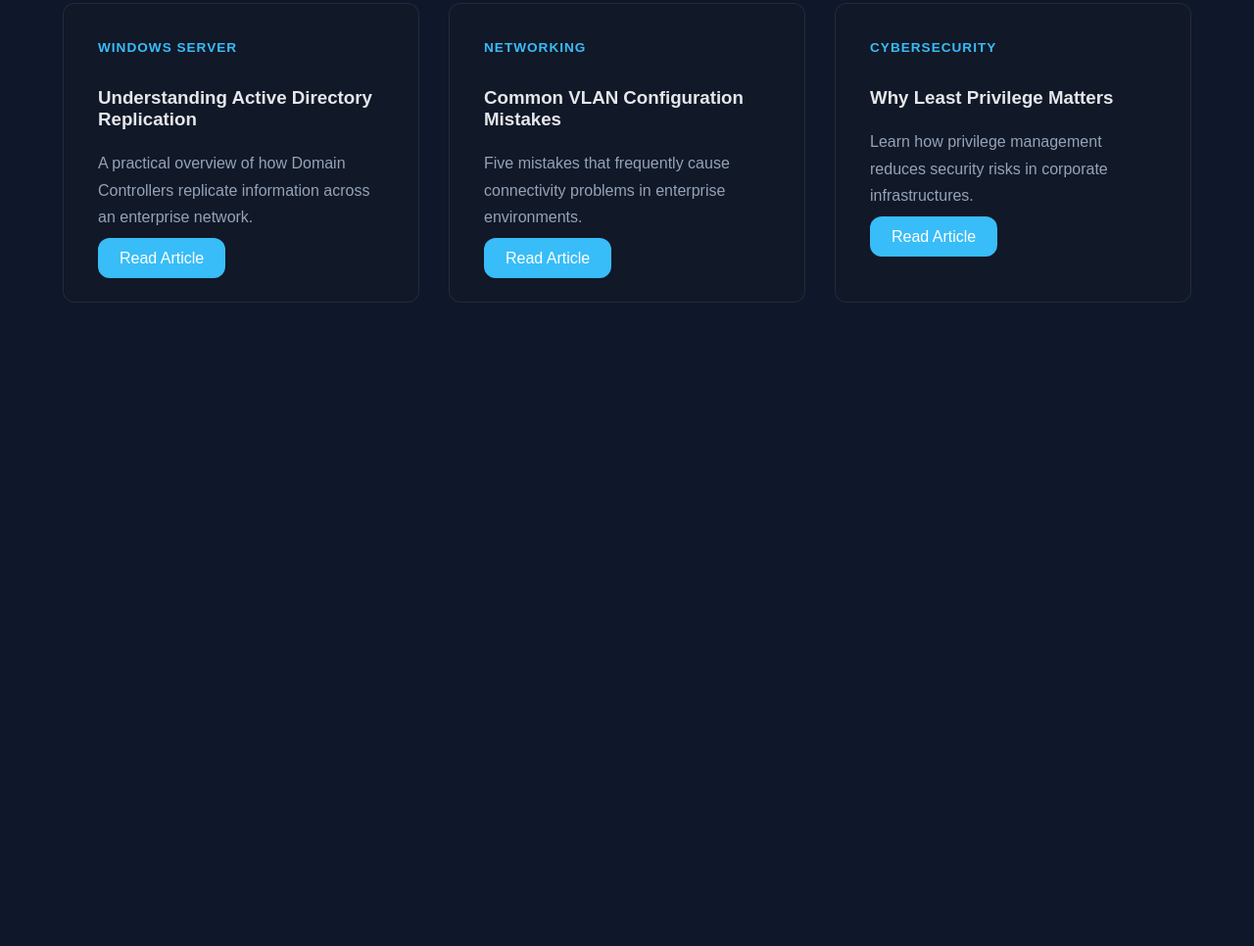
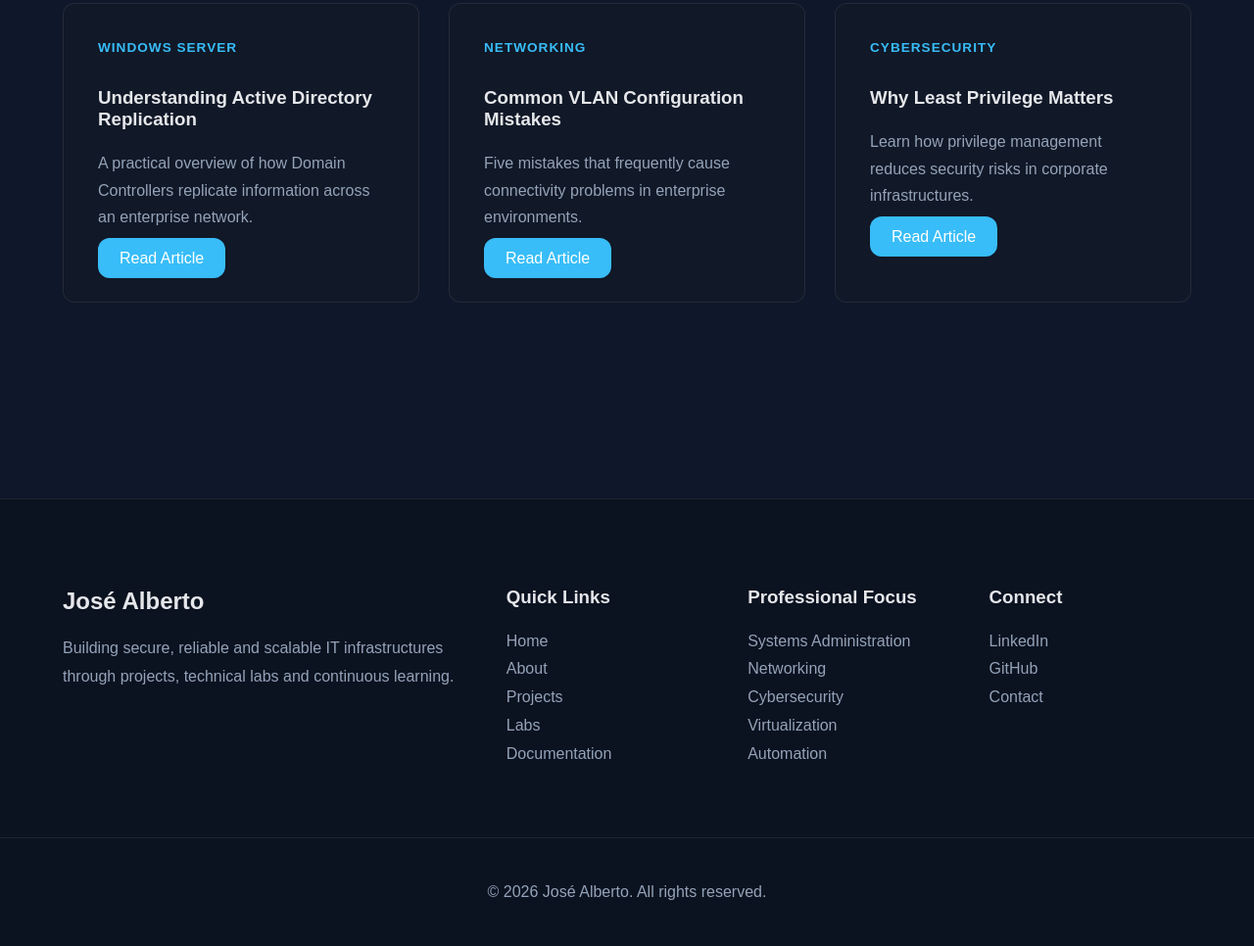
Before and after one commit to ABNEURY/abneury-portfolio, a plain HTML site: page index.html in a window 1280 px wide. Shown: the part 5883-6849 px from the top of the page at 98% size. Before the commit the page ends 6292 px from the top, so only its background shows below. Drawn offline with Linux system fonts and the light colour scheme.

Commit message:
Complete Home page v1.0 with professional footer

```diff
--- /dev/null
+++ b/assets/css/footer.css
@@ -0,0 +1,41 @@
+.footer{
+    margin-top:100px;
+    background:#0b1220;
+    border-top:1px solid rgba(255,255,255,.08);
+}
+
+.footer-grid{
+    display:grid;
+    grid-template-columns:2fr 1fr 1fr 1fr;
+    gap:40px;
+    padding:70px 0;
+}
+
+.footer h2,
+.footer h3{
+    margin-bottom:20px;
+}
+
+.footer p,
+.footer li,
+.footer a{
+    color:var(--muted);
+    line-height:1.8;
+    text-decoration:none;
+}
+
+.footer ul{
+    list-style:none;
+    padding:0;
+    margin:0;
+}
+
+.footer a:hover{
+    color:var(--primary);
+}
+
+.footer-bottom{
+    border-top:1px solid rgba(255,255,255,.08);
+    text-align:center;
+    padding:25px 0;
+}
--- a/assets/css/responsive.css
+++ b/assets/css/responsive.css
@@ -73,3 +73,14 @@ grid-template-columns:1fr;
 }
 
 }
+@media(max-width:900px){
+
+.footer-grid{
+
+grid-template-columns:1fr;
+
+text-align:center;
+
+}
+
+}
--- a/assets/css/style.css
+++ b/assets/css/style.css
@@ -5,3 +5,4 @@
 @import "cards.css";
 @import "buttons.css";
 @import "responsive.css";
+@import url('footer.css');
--- a/index.html
+++ b/index.html
@@ -593,6 +593,93 @@
 </main>
 
 <script src="assets/js/main.js"></script>
+<footer class="footer">
 
+    <div class="container footer-grid">
+
+        <div class="footer-brand">
+
+            <h2>José Alberto</h2>
+
+            <p>
+                Building secure, reliable and scalable IT infrastructures
+                through projects, technical labs and continuous learning.
+            </p>
+
+        </div>
+
+        <div>
+
+            <h3>Quick Links</h3>
+
+            <ul>
+
+                <li><a href="index.html">Home</a></li>
+
+                <li><a href="about.html">About</a></li>
+
+                <li><a href="projects.html">Projects</a></li>
+
+                <li><a href="labs.html">Labs</a></li>
+
+                <li><a href="documentation.html">Documentation</a></li>
+
+            </ul>
+
+        </div>
+
+        <div>
+
+            <h3>Professional Focus</h3>
+
+            <ul>
+
+                <li>Systems Administration</li>
+
+                <li>Networking</li>
+
+                <li>Cybersecurity</li>
+
+                <li>Virtualization</li>
+
+                <li>Automation</li>
+
+            </ul>
+
+        </div>
+
+        <div>
+
+            <h3>Connect</h3>
+
+            <ul>
+
+                <li>
+                    <a href="#">LinkedIn</a>
+                </li>
+
+                <li>
+                    <a href="#">GitHub</a>
+                </li>
+
+                <li>
+                    <a href="contact.html">Contact</a>
+                </li>
+
+            </ul>
+
+        </div>
+
+    </div>
+
+    <div class="footer-bottom">
+
+        <p>
+            © 2026 José Alberto. All rights reserved.
+        </p>
+
+    </div>
+
+</footer>
 </body>
 </html>
```
